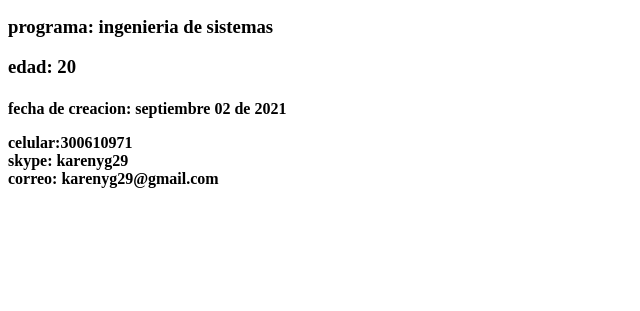
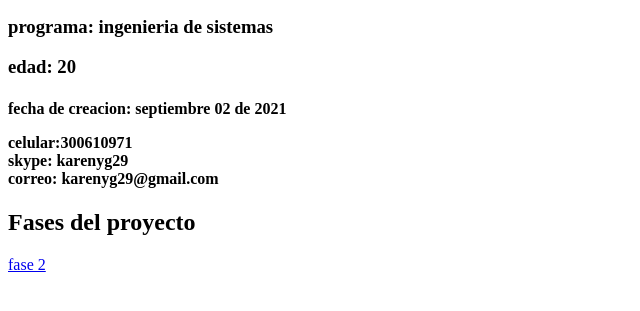
Before and after one commit to karenpin291/DSW-KARENGONZALEZ, a plain HTML site: page INDEX.HTML in a window 1280 px wide. Shown: the part 105-416 px from the top of the page, without its empty margins (0-640 px from the left). Drawn offline with Linux system fonts and the light colour scheme.

Commit message:
fase 2
nueva actualizacion actividad fase 2

```diff
--- a/INDEX.HTML
+++ b/INDEX.HTML
@@ -17,5 +17,7 @@
         skype: karenyg29 <br>
     correo: karenyg29@gmail.com </p>
 </h3>
+<h2>Fases del proyecto </h2>
+<a href="fase2/desing.html">fase 2</a>
 </body>
 </html>
```
Also changed, not shown: fase2/desing.html (renamed from desing.html), fase2/img/foto2.jpg (renamed from img/foto2.jpg), fase2/img/imagen1.png (renamed from img/imagen1.png), fase2/img/muck.png (renamed from img/muck.png).
